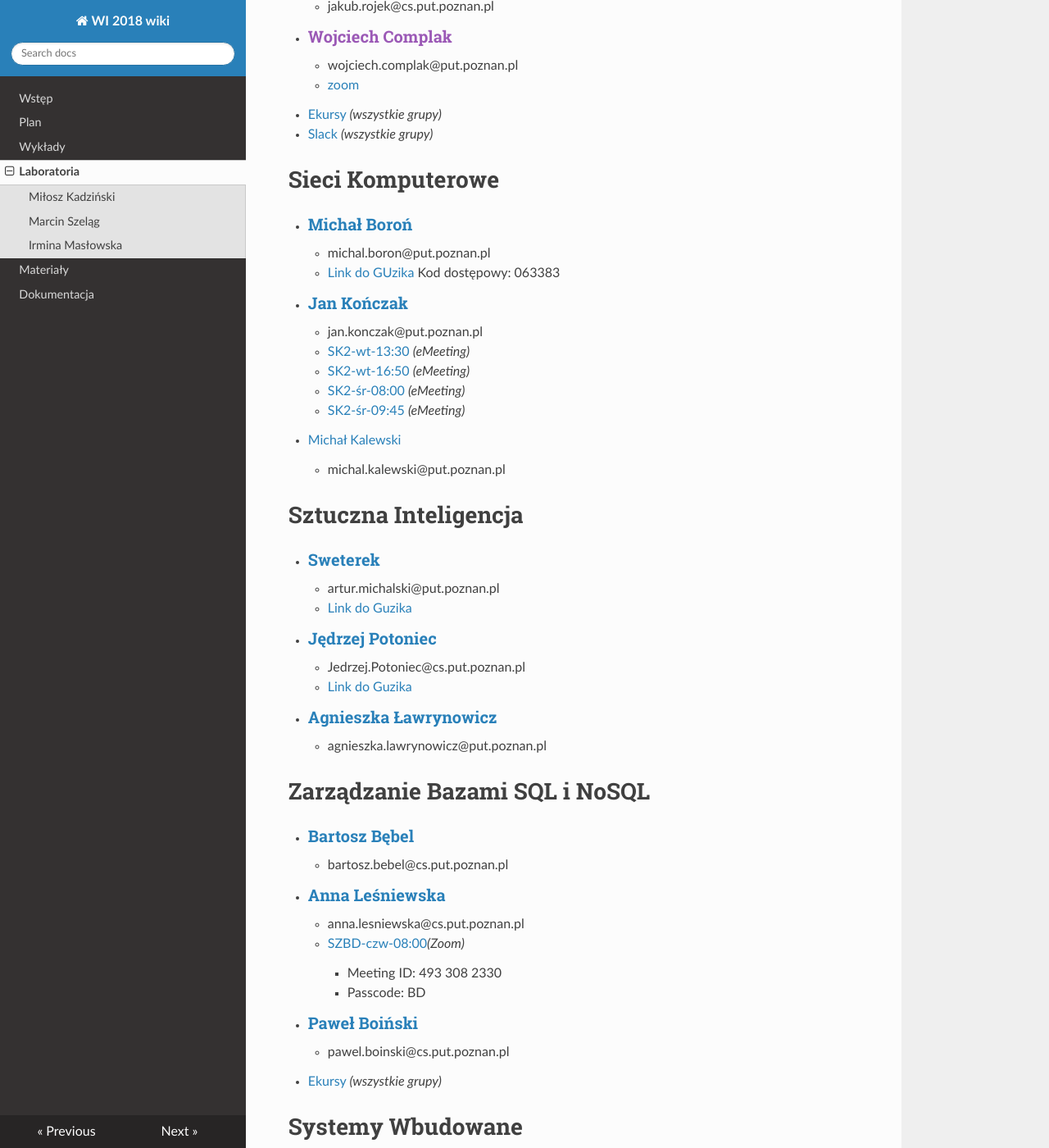
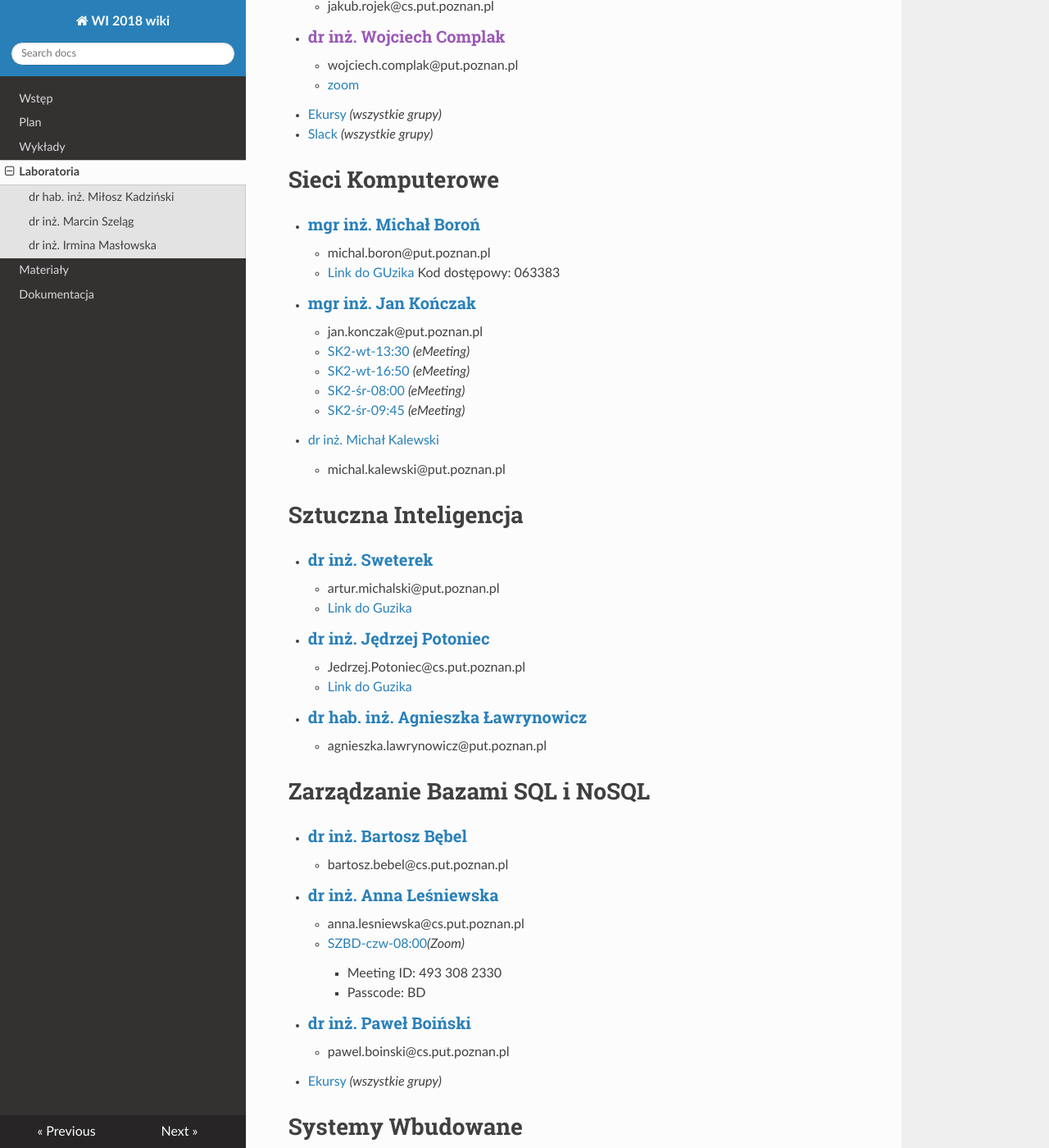
Before and after one commit to PUT-WI-18/wi18-wiki-sem5, an MkDocs documentation site: the page built from docs/laboratoria.md, in a window 1280 px wide and 1400 px high, scrolled down 1030 px. Shown: the whole window at 82% size. Built offline with MkDocs 1.6.1, drawn with Linux system fonts in a browser that asks for light colours; nearby versions of some CDN libraries; some of the changed text lies outside the part shown.

Commit message:
Update laboratoria.md

```diff
--- a/docs/laboratoria.md
+++ b/docs/laboratoria.md
@@ -1,20 +1,20 @@
 # Wspomaganie decyzji
-- ### [Miłosz Kadziński](http://www.cs.put.poznan.pl/mkadzinski/wd/)
+- ### [dr hab. inż. Miłosz Kadziński](http://www.cs.put.poznan.pl/mkadzinski/wd/)
     - milosz.kadzinski@cs.put.poznan.pl
     - Skype ID: milosz.kadzinski 16:50-18:20
-- ### [Marcin Szeląg](http://www.cs.put.poznan.pl/mszelag/Teaching/teaching.html)
+- ### [dr inż. Marcin Szeląg](http://www.cs.put.poznan.pl/mszelag/Teaching/teaching.html)
     - marcin.szelag@cs.put.poznan.pl
     - [LINK DO ZOOM](https://us02web.zoom.us/j/6058330707?pwd=RUxNcUN6Y3g3eUxydnBNK2d6VE5HZz09&fbclid=IwAR0M7Kux1lQD9cr-aCd6B-97gQjszb7WhxaAMeYyNgBfZR8XC-SrpCra7Xo#success)
-- ### [Irmina Masłowska](http://www.cs.put.poznan.pl/imaslowska/wd/)
+- ### [dr inż. Irmina Masłowska](http://www.cs.put.poznan.pl/imaslowska/wd/)
     - irmina.maslowska@put.poznan.pl
 
 # Komunikacja Człowiek Komputer
-- ### [Agnieszka Mensfelt](https://www.cs.put.poznan.pl/amensfelt/komunikacja-czlowiek-komputer/)
+- ### [mgr Agnieszka Mensfelt](https://www.cs.put.poznan.pl/amensfelt/komunikacja-czlowiek-komputer/)
     - agnieszka.mensfelt@cs.put.poznan.pl
     - [eMeeting](https://emeeting.put.poznan.pl/eMeeting/agn-krm-roz)
-- ### [Michał Tomczyk](http://www.cs.put.poznan.pl/mtomczyk/index.php/kck-zasady-oceniania/)
+- ### [mgr inż. Michał Tomczyk](http://www.cs.put.poznan.pl/mtomczyk/index.php/kck-zasady-oceniania/)
     - michal.tomczyk@cs.put.poznan.pl
-- ### [Magdalena Martyn](http://www.cs.put.poznan.pl/mmartyn/)
+- ### [mgr inż. Magdalena Martyn](http://www.cs.put.poznan.pl/mmartyn/)
     - magdalena.martyn@put.poznan.pl
     - [eMeeting](https://emeeting.put.poznan.pl/eMeeting/mag-a07-jmh)
     - [Zoom](https://us02web.zoom.us/j/82589206394?pwd=UnFVVTdUTTlYejdyRHMzVFJGOWw2UT09)
@@ -22,59 +22,59 @@
         - Passcode: 9pPw69
 
 # Inżynieria Oprogramowania
-- ### [Mirosław Ochodek]()
+- ### [dr inż. Mirosław Ochodek]()
     - Miroslaw.Ochodek@cs.put.poznan.pl
 - ### [Jakub Rojek](http://www.cs.put.poznan.pl/jrojek/io1.html)
     - jakub.rojek@cs.put.poznan.pl
-- ### [Wojciech Complak]()
+- ### [dr inż. Wojciech Complak]()
     - wojciech.complak@put.poznan.pl
     - [zoom](https://us02web.zoom.us/j/88179740153?pwd=a2VYbFN1NWhLNk9kT1BDVnVTUVhsUT09)
 - [Ekursy]( https://ekursy.put.poznan.pl/course/view.php?id=3561 ) *(wszystkie grupy)*
 - [Slack]( https://app.slack.com/client/T01C6UG431P/C01BUG27F6F )  *(wszystkie grupy)*
 
 # Sieci Komputerowe
-- ### [Michał Boroń](http://www.cs.put.poznan.pl/mboron/sk2.html)
+- ### [mgr inż. Michał Boroń](http://www.cs.put.poznan.pl/mboron/sk2.html)
     - michal.boron@put.poznan.pl
     - [Link do GUzika](https://emeeting.put.poznan.pl/eMeeting/mic-pqf-skz ) Kod dostępowy: 063383
-- ### [Jan Kończak](http://www.cs.put.poznan.pl/jkonczak/sk2)
+- ### [mgr inż. Jan Kończak](http://www.cs.put.poznan.pl/jkonczak/sk2)
     - jan.konczak@put.poznan.pl
     - [SK2-wt-13:30](https://emeeting.put.poznan.pl/eMeeting/jan-4xx-mh8) *(eMeeting)*
     - [SK2-wt-16:50](https://emeeting.put.poznan.pl/eMeeting/jan-no6-gxz) *(eMeeting)*
     - [SK2-śr-08:00](https://emeeting.put.poznan.pl/eMeeting/jan-h6m-n62) *(eMeeting)*
     - [SK2-śr-09:45](https://emeeting.put.poznan.pl/eMeeting/jan-550-oy9) *(eMeeting)*
-- [Michał Kalewski](http://www.cs.put.poznan.pl/mkalewski/documents/sk.php)
+- [dr inż. Michał Kalewski](http://www.cs.put.poznan.pl/mkalewski/documents/sk.php)
     - michal.kalewski@put.poznan.pl
 
 # Sztuczna Inteligencja
-- ### [Sweterek](http://www.cs.put.poznan.pl/amichalski/si.dzienne/index.html)
+- ### [dr inż. Sweterek](http://www.cs.put.poznan.pl/amichalski/si.dzienne/index.html)
     - artur.michalski@put.poznan.pl
     - [Link do Guzika](https://moodle.put.poznan.pl/mod/bigbluebuttonbn/view.php?id=120740)
-- ### [Jędrzej Potoniec](http://www.cs.put.poznan.pl/jpotoniec/?page_id=12)
+- ### [dr inż. Jędrzej Potoniec](http://www.cs.put.poznan.pl/jpotoniec/?page_id=12)
     - Jedrzej.Potoniec@cs.put.poznan.pl
     - [Link do Guzika](https://moodle.put.poznan.pl/mod/bigbluebuttonbn/view.php?id=120738)
-- ### [Agnieszka Ławrynowicz](http://www.cs.put.poznan.pl/si/)
+- ### [dr hab. inż. Agnieszka Ławrynowicz](http://www.cs.put.poznan.pl/si/)
     - agnieszka.lawrynowicz@put.poznan.pl
 
 # Zarządzanie Bazami SQL i NoSQL
-- ### [Bartosz Bębel](http://www.cs.put.poznan.pl/bbebel)
+- ### [dr inż. Bartosz Bębel](http://www.cs.put.poznan.pl/bbebel)
     - bartosz.bebel@cs.put.poznan.pl
-- ### [Anna Leśniewska](http://www.cs.put.poznan.pl/alesniewska)
+- ### [dr inż. Anna Leśniewska](http://www.cs.put.poznan.pl/alesniewska)
     - anna.lesniewska@cs.put.poznan.pl
     - [SZBD-czw-08:00](https://us02web.zoom.us/j/4933082330?pwd=-9QLpFDLeBD2nixZkGDsZ1eG)*(Zoom)*
         - Meeting ID: 493 308 2330
         - Passcode: BD
-- ### [Paweł Boiński](http://www.cs.put.poznan.pl/pboinski)
+- ### [dr inż. Paweł Boiński](http://www.cs.put.poznan.pl/pboinski)
     - pawel.boinski@cs.put.poznan.pl
 - [Ekursy](https://ekursy.put.poznan.pl/course/view.php?id=4476) *(wszystkie grupy)*
 
 
 # Systemy Wbudowane
-- ### [Zakrzewsky](http://www.cs.put.poznan.pl/pzakrzewski/sw.html)
+- ### [dr inż. Przemysław Zakrzewski](http://www.cs.put.poznan.pl/pzakrzewski/sw.html)
     - przemyslaw.zakrzewski@cs.put.poznan.pl
     - [link do eMeeting](https://emeeting.put.poznan.pl/eMeeting/prz-uvy-8ph)
-- ### [Ariel Antonowicz](http://www.cs.put.poznan.pl/aantonowicz/sw.html)
+- ### [mgr inż. Ariel Antonowicz](http://www.cs.put.poznan.pl/aantonowicz/sw.html)
     - ariel.antonowicz@cs.put.poznan.pl
     - [Link do eMeeting](https://emeeting.put.poznan.pl/eMeeting/ari-dtv-jav)
-- ### [Roman Mielcarek]()
+- ### [dr inż. Roman Mielcarek]()
     - [Link do eMeeting](https://emeeting.put.poznan.pl/eMeeting/rom-5zj-azv)
     - roman.mielcarek@put.poznan.pl
```
